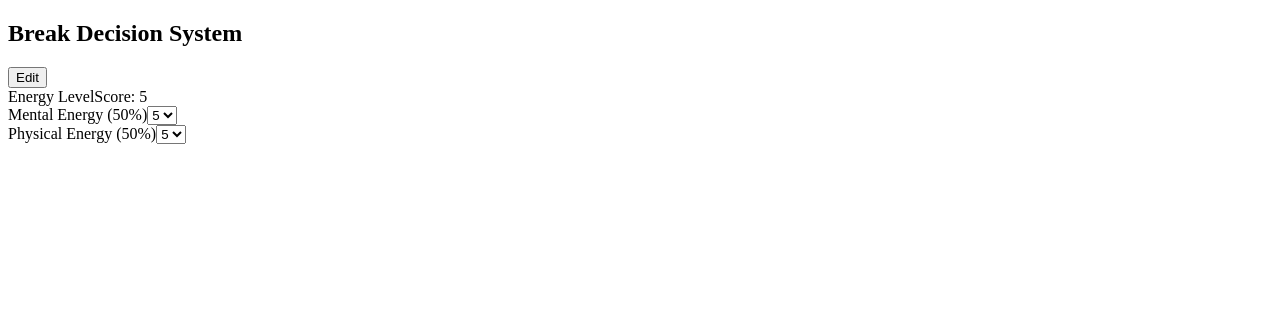
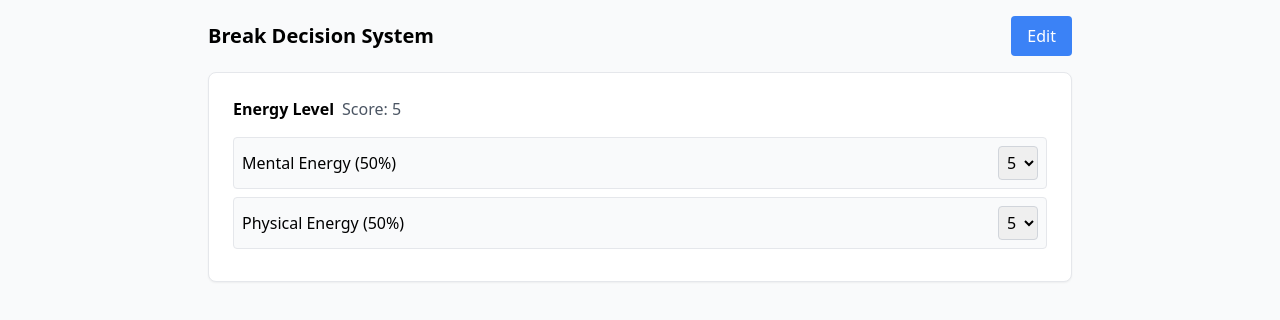
Before and after one commit to Aziateur/decision-G-tree, a plain HTML site: page index.html in a window 1280 px wide. Drawn offline with nearby package versions, Linux system fonts and the light colour scheme.

Commit message:
Update index.html

```diff
--- a/index.html
+++ b/index.html
@@ -6,27 +6,44 @@
     <title>Break Decision System</title>
     <script src="https://unpkg.com/react@17/umd/react.production.min.js"></script>
     <script src="https://unpkg.com/react-dom@17/umd/react-dom.production.min.js"></script>
-    <link href="https://cdn.tailwindcss.com/3.3.0" rel="stylesheet">
+    <script src="https://cdn.tailwindcss.com"></script>
     <style>
+        body {
+            background-color: #f3f4f6;
+        }
         .parameter-card {
+            background-color: white;
             margin-bottom: 1rem;
             padding: 1rem;
             border: 1px solid #e5e7eb;
             border-radius: 0.5rem;
+            box-shadow: 0 1px 2px rgba(0, 0, 0, 0.05);
         }
-        .score-bar {
-            height: 1rem;
-            border-radius: 0.5rem;
-            background: #e5e7eb;
+        input, select {
+            border: 1px solid #d1d5db;
+            padding: 0.5rem;
+            border-radius: 0.375rem;
         }
-        .score-fill {
-            height: 100%;
-            border-radius: 0.5rem;
-            background: #3b82f6;
+        button {
+            padding: 0.5rem 1rem;
+            border-radius: 0.375rem;
+            font-weight: 500;
+        }
+        .edit-button {
+            background-color: #3b82f6;
+            color: white;
+        }
+        .add-button {
+            background-color: #10b981;
+            color: white;
+        }
+        .score {
+            color: #4b5563;
+            margin-left: 0.5rem;
         }
     </style>
 </head>
-<body>
+<body class="bg-gray-50">
     <div id="root"></div>
     <script type="text/javascript" src="./app.js"></script>
 </body>
```
